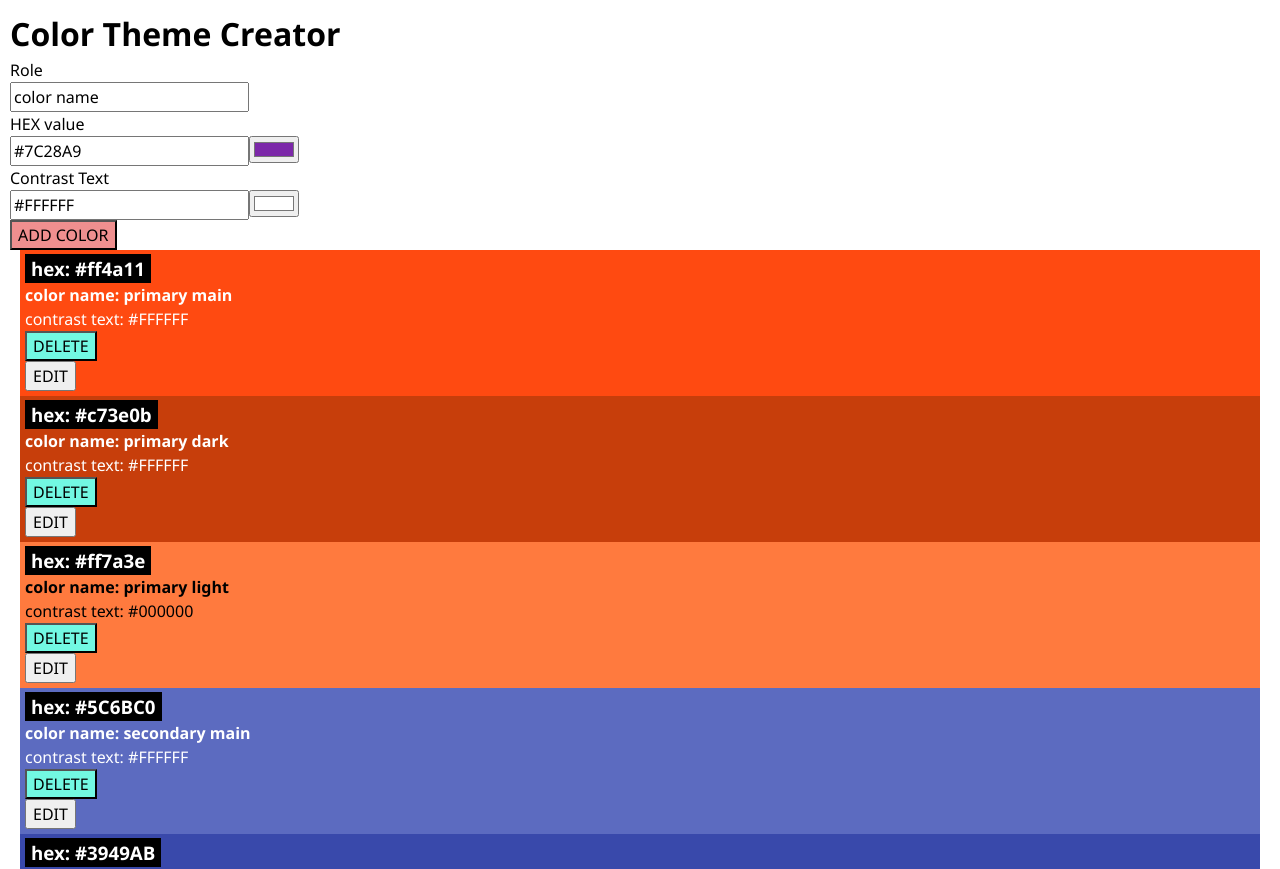
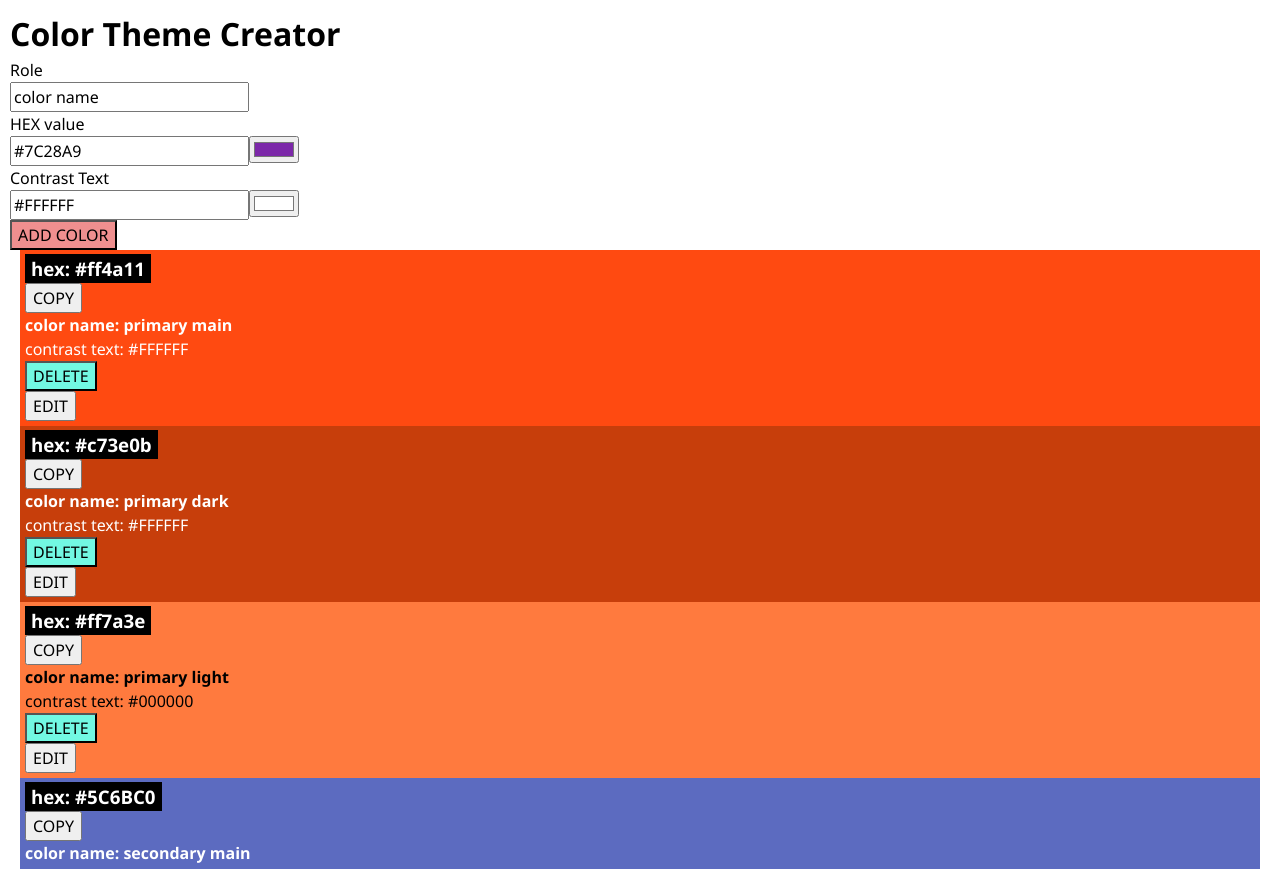
Before and after one commit to sarazmakom/color-theme-creator, a React (Vite) app: page / in a window 1280 px wide. Shown: the top 869 px of the page. Built offline with nearby package versions, Linux system fonts and the light colour scheme.

Commit message:
copy to clipboard

```diff
--- a/src/Components/Color/Color.jsx
+++ b/src/Components/Color/Color.jsx
@@ -2,6 +2,7 @@ import "./Color.css";
 import { useState } from "react";
 import { DeleteButton } from "../DeleteButton/DeleteButton";
 import ColorForm from "../ColorForm/ColorForm";
+import CopyToClipboard from "../CopyToClipboard/CopyToClipboard";
 
 export default function Color({ color, onDelete, onUpdate }) {
   const [isEdited, setIsEdited] = useState(false);
@@ -26,6 +27,7 @@ export default function Color({ color, onDelete, onUpdate }) {
       ) : (
         <>
           <h3 className="color-card-headline">hex: {color.hex}</h3>
+          <CopyToClipboard clipText={color.hex} />
           <h4>color name: {color.role}</h4>
           <p>contrast text: {color.contrastText}</p>
           <DeleteButton onDelete={() => onDelete(color.id)} />
--- /dev/null
+++ b/src/Components/CopyToClipboard/CopyToClipboard.jsx
@@ -0,0 +1,27 @@
+import { useState, useEffect } from "react";
+
+export default function CopyToClipboard({ clipText }) {
+  const [isCopied, setIsCopied] = useState(false);
+
+  useEffect(() => {
+    if (isCopied) {
+      const timer = setTimeout(() => setIsCopied(false), 3000);
+      return () => clearTimeout(timer);
+    }
+  }, [isCopied]);
+
+  async function handleCopyText() {
+    try {
+      await navigator.clipboard.writeText(clipText);
+      setIsCopied(true);
+    } catch (error) {
+      console.error("Failed to copy", error);
+    }
+  }
+
+  return (
+    <div>
+      <button onClick={handleCopyText}>{isCopied ? "COPIED!" : "COPY"}</button>
+    </div>
+  );
+}
```
